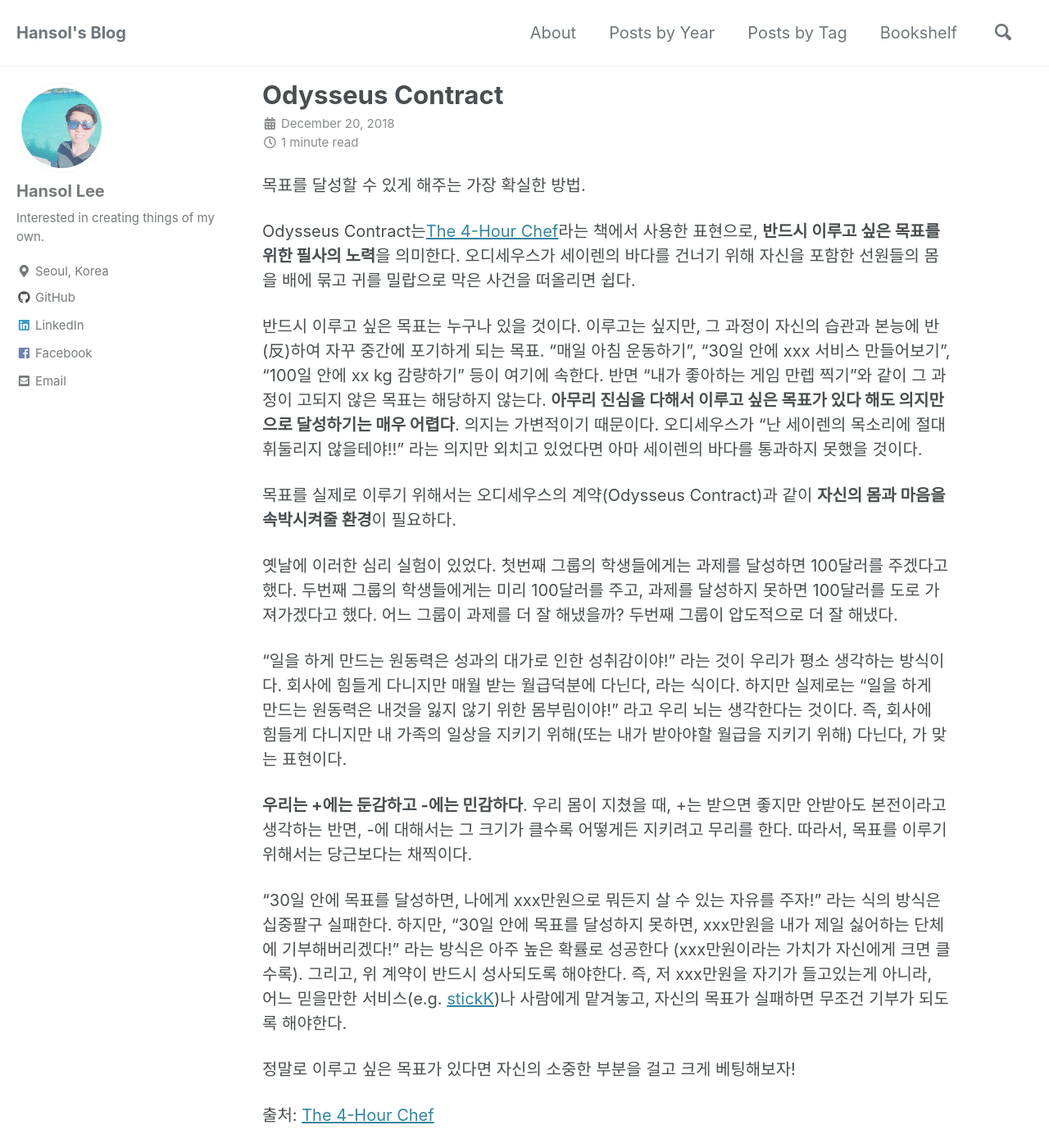
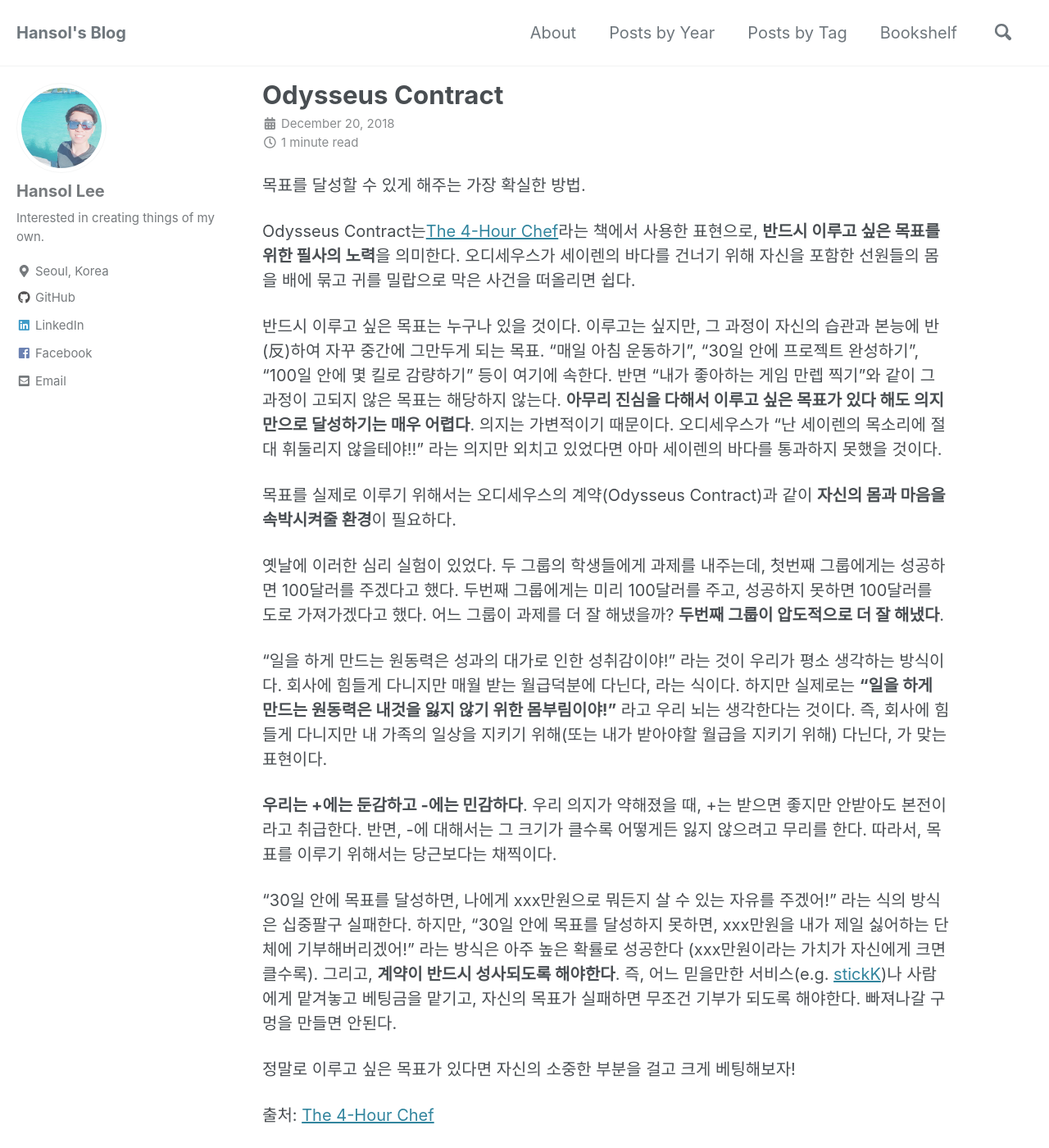
Before and after one commit to giantsol/giantsol.github.io, a Jekyll site: the page built from _posts/2018-12-20-odysseus-contract.md, in a window 1280 px wide and 1400 px high. Shown: the whole window at 82% size. Built offline with Jekyll 4.4.1, drawn with Linux system fonts in a browser that asks for light colours; cached includes are drawn as plain includes; nearby versions of some CDN libraries; comment, search, counter and statistics services are not loaded.

Commit message:
update odysseus contract

```diff
--- a/_posts/2018-12-20-odysseus-contract.md
+++ b/_posts/2018-12-20-odysseus-contract.md
@@ -1,5 +1,6 @@
 ---
 title: "Odysseus Contract"
+excerpt_separator: "<!--more-->"
 tags:
   - 끄적
   - The 4-Hour Chef
@@ -9,17 +10,19 @@
 
 Odysseus Contract는[The 4-Hour Chef](https://fourhourchef.com/)라는 책에서 사용한 표현으로, **반드시 이루고 싶은 목표를 위한 필사의 노력**을 의미한다. 오디세우스가 세이렌의 바다를 건너기 위해 자신을 포함한 선원들의 몸을 배에 묶고 귀를 밀랍으로 막은 사건을 떠올리면 쉽다.
 
-반드시 이루고 싶은 목표는 누구나 있을 것이다. 이루고는 싶지만, 그 과정이 자신의 습관과 본능에 반(反)하여 자꾸 중간에 포기하게 되는 목표. "매일 아침 운동하기", "30일 안에 xxx 서비스 만들어보기", "100일 안에 xx kg 감량하기" 등이 여기에 속한다. 반면 "내가 좋아하는 게임 만렙 찍기"와 같이 그 과정이 고되지 않은 목표는 해당하지 않는다. **아무리 진심을 다해서 이루고 싶은 목표가 있다 해도 의지만으로 달성하기는 매우 어렵다**. 의지는 가변적이기 때문이다. 오디세우스가 "난 세이렌의 목소리에 절대 휘둘리지 않을테야!!" 라는 의지만 외치고 있었다면 아마 세이렌의 바다를 통과하지 못했을 것이다.
+<!--more-->
+
+반드시 이루고 싶은 목표는 누구나 있을 것이다. 이루고는 싶지만, 그 과정이 자신의 습관과 본능에 반(反)하여 자꾸 중간에 그만두게 되는 목표. "매일 아침 운동하기", "30일 안에 프로젝트 완성하기", "100일 안에 몇 킬로 감량하기" 등이 여기에 속한다. 반면 "내가 좋아하는 게임 만렙 찍기"와 같이 그 과정이 고되지 않은 목표는 해당하지 않는다. **아무리 진심을 다해서 이루고 싶은 목표가 있다 해도 의지만으로 달성하기는 매우 어렵다**. 의지는 가변적이기 때문이다. 오디세우스가 "난 세이렌의 목소리에 절대 휘둘리지 않을테야!!" 라는 의지만 외치고 있었다면 아마 세이렌의 바다를 통과하지 못했을 것이다.
 
 목표를 실제로 이루기 위해서는 오디세우스의 계약(Odysseus Contract)과 같이 **자신의 몸과 마음을 속박시켜줄 환경**이 필요하다.
 
-옛날에 이러한 심리 실험이 있었다. 첫번째 그룹의 학생들에게는 과제를 달성하면 100달러를 주겠다고 했다. 두번째 그룹의 학생들에게는 미리 100달러를 주고, 과제를 달성하지 못하면 100달러를 도로 가져가겠다고 했다. 어느 그룹이 과제를 더 잘 해냈을까? 두번째 그룹이 압도적으로 더 잘 해냈다.
+옛날에 이러한 심리 실험이 있었다. 두 그룹의 학생들에게 과제를 내주는데, 첫번째 그룹에게는 성공하면 100달러를 주겠다고 했다. 두번째 그룹에게는 미리 100달러를 주고, 성공하지 못하면 100달러를 도로 가져가겠다고 했다. 어느 그룹이 과제를 더 잘 해냈을까? **두번째 그룹이 압도적으로 더 잘 해냈다**.
 
-"일을 하게 만드는 원동력은 성과의 대가로 인한 성취감이야!" 라는 것이 우리가 평소 생각하는 방식이다. 회사에 힘들게 다니지만 매월 받는 월급덕분에 다닌다, 라는 식이다. 하지만 실제로는 "일을 하게 만드는 원동력은 내것을 잃지 않기 위한 몸부림이야!" 라고 우리 뇌는 생각한다는 것이다. 즉, 회사에 힘들게 다니지만 내 가족의 일상을 지키기 위해(또는 내가 받아야할 월급을 지키기 위해) 다닌다, 가 맞는 표현이다.
+"일을 하게 만드는 원동력은 성과의 대가로 인한 성취감이야!" 라는 것이 우리가 평소 생각하는 방식이다. 회사에 힘들게 다니지만 매월 받는 월급덕분에 다닌다, 라는 식이다. 하지만 실제로는 **"일을 하게 만드는 원동력은 내것을 잃지 않기 위한 몸부림이야!"** 라고 우리 뇌는 생각한다는 것이다. 즉, 회사에 힘들게 다니지만 내 가족의 일상을 지키기 위해(또는 내가 받아야할 월급을 지키기 위해) 다닌다, 가 맞는 표현이다.
 
-**우리는 +에는 둔감하고 -에는 민감하다**. 우리 몸이 지쳤을 때, +는 받으면 좋지만 안받아도 본전이라고 생각하는 반면, -에 대해서는 그 크기가 클수록 어떻게든 지키려고 무리를 한다. 따라서, 목표를 이루기 위해서는 당근보다는 채찍이다.
+**우리는 +에는 둔감하고 -에는 민감하다**. 우리 의지가 약해졌을 때, +는 받으면 좋지만 안받아도 본전이라고 취급한다. 반면, -에 대해서는 그 크기가 클수록 어떻게든 잃지 않으려고 무리를 한다. 따라서, 목표를 이루기 위해서는 당근보다는 채찍이다.
 
-"30일 안에 목표를 달성하면, 나에게 xxx만원으로 뭐든지 살 수 있는 자유를 주자!" 라는 식의 방식은 십중팔구 실패한다. 하지만, "30일 안에 목표를 달성하지 못하면, xxx만원을 내가 제일 싫어하는 단체에 기부해버리겠다!" 라는 방식은 아주 높은 확률로 성공한다 (xxx만원이라는 가치가 자신에게 크면 클수록). 그리고, 위 계약이 반드시 성사되도록 해야한다. 즉, 저 xxx만원을 자기가 들고있는게 아니라, 어느 믿을만한 서비스(e.g. [stickK](https://www.stickk.com/))나 사람에게 맡겨놓고, 자신의 목표가 실패하면 무조건 기부가 되도록 해야한다.
+"30일 안에 목표를 달성하면, 나에게 xxx만원으로 뭐든지 살 수 있는 자유를 주겠어!" 라는 식의 방식은 십중팔구 실패한다. 하지만, "30일 안에 목표를 달성하지 못하면, xxx만원을 내가 제일 싫어하는 단체에 기부해버리겠어!" 라는 방식은 아주 높은 확률로 성공한다 (xxx만원이라는 가치가 자신에게 크면 클수록). 그리고, **계약이 반드시 성사되도록 해야한다**. 즉, 어느 믿을만한 서비스(e.g. [stickK](https://www.stickk.com/))나 사람에게 맡겨놓고 베팅금을 맡기고, 자신의 목표가 실패하면 무조건 기부가 되도록 해야한다. 빠져나갈 구멍을 만들면 안된다.
 
 정말로 이루고 싶은 목표가 있다면 자신의 소중한 부분을 걸고 크게 베팅해보자!
 
```
